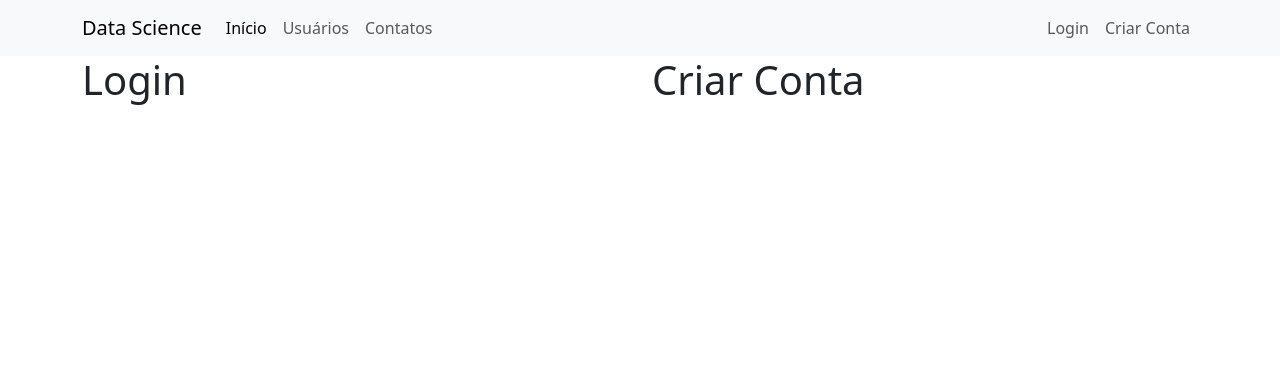
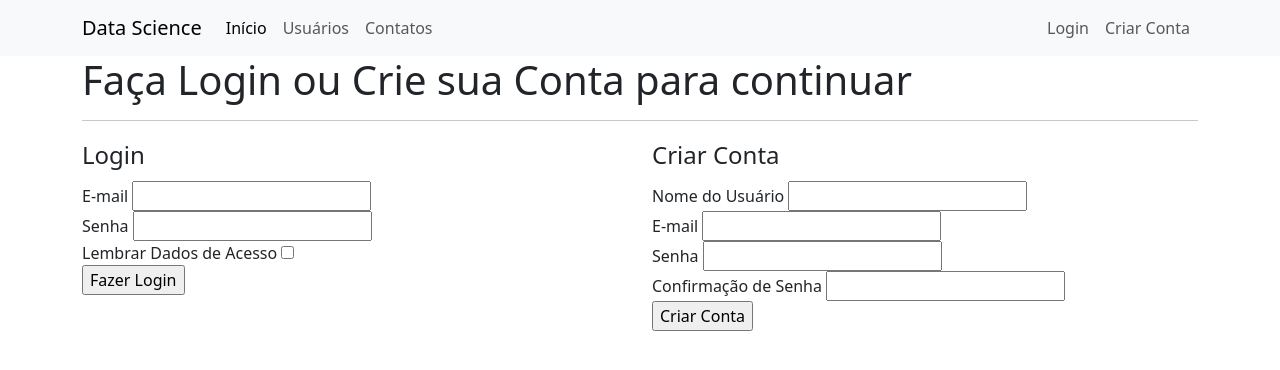
Before and after one commit to AlbertoFAraujo/Projeto_flask, a Flask app: page /login in a window 1280 px wide. Shown: the top 370 px of the page. Run offline with Flask 3, Linux system fonts and the light colour scheme.

Commit message:
Criação dos campos de formulários e labels Divisão dos campos no login.html Segurança do Forms

```diff
--- a/forms.py
+++ b/forms.py
@@ -1,5 +1,5 @@
 from flask_wtf import FlaskForm
-from wtforms import StringField, PasswordField, SubmitField # Tipos de dados
+from wtforms import StringField, PasswordField, SubmitField, BooleanField # Tipos de dados
 from wtforms.validators import data_required, length, email, equal_to
 
 class FormCriarConta(FlaskForm):
@@ -12,4 +12,5 @@ class FormCriarConta(FlaskForm):
 class FormLogin(FlaskForm):
     email = StringField('E-mail', validators=[data_required(), email()])
     senha = PasswordField('Senha', validators=[data_required(), length(6, 20)])
-    botao_submit_logi = SubmitField('Fazer Login') # Botão não preeche, não precisa de validators
+    lembrar_dados = BooleanField('Lembrar Dados de Acesso')
+    botao_submit_login = SubmitField('Fazer Login') # Botão não preeche, não precisa de validators
--- a/main.py
+++ b/main.py
@@ -1,7 +1,11 @@
 from flask import Flask, render_template, url_for
+from forms import FormLogin, FormCriarConta
 
 app = Flask(__name__)
-lista_usuarios = ['Alberto','Ferreira','Araujo']
+lista_usuarios = ['Alberto', 'Ferreira', 'Araujo']
+
+app.config['SECRET_KEY'] = '3f95d5541d9e7e92bd647fc0fe750eba'
+
 
 # Barra informa o caminho a ser rodado o def
 @app.route('/')
@@ -18,7 +22,9 @@ def usuarios():
 
 @app.route('/login')
 def login():
-    return render_template('login.html', lista_usuarios=lista_usuarios)
+    form_login = FormLogin()
+    form_criarConta = FormCriarConta()
+    return render_template('login.html', lista_usuarios=lista_usuarios, form_login=form_login, form_criarConta=form_criarConta)
 
 
 if __name__ == '__main__':
--- a/templates/login.html
+++ b/templates/login.html
@@ -2,12 +2,52 @@
 
 {% block body %}
     <div class="container">
+        <h1>Faça Login ou Crie sua Conta para continuar</h1>
+        <hr>
         <div class="row">
             <div class="col">
-                <h1>Login</h1>
+                <form method="POST" action="">
+                    <legend>Login</legend>
+                    <fieldset>
+                        <div class="form-group">
+                            {{ form_login.email.label }}
+                            {{ form_login.email }}
+                        </div>
+                        <div class="form-group">
+                            {{ form_login.senha.label }}
+                            {{ form_login.senha }}
+                        </div>
+                        <div class="form-group">
+                            {{ form_login.lembrar_dados.label }}
+                            {{ form_login.lembrar_dados }}
+                        </div>
+                    </fieldset>
+                    {{ form_login.botao_submit_login }}
+                </form>
             </div>
             <div class="col">
-                <h1>Criar Conta</h1>
+                <form method="POST" action="">
+                    <legend>Criar Conta</legend>
+                     <fieldset>
+                         <div class="form_group">
+                             {{ form_criarConta.username.label }}
+                             {{ form_criarConta.username }}
+                         </div>
+                         <div class="form_group">
+                             {{ form_criarConta.email.label }}
+                             {{ form_criarConta.email }}
+                         </div>
+                         <div class="form_group">
+                             {{ form_criarConta.senha.label }}
+                             {{ form_criarConta.senha }}
+                         </div>
+                         <div class="form_group">
+                             {{ form_criarConta.confirmacao_senha.label }}
+                             {{ form_criarConta.confirmacao_senha }}
+                         </div>
+                      </fieldset>
+                    {{ form_criarConta.botao_submit_criarconta }}
+                </form>
             </div>
         </div>
     </div>
```
